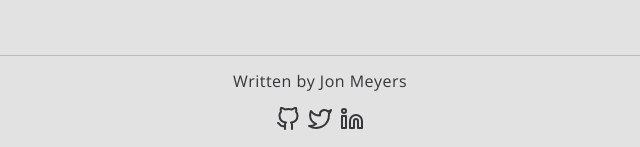
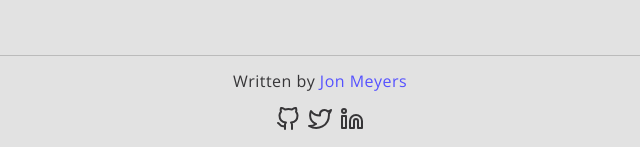
Before and after one commit to dijonmusters/monoglot, a Gatsby site: page / in a window 1280 px wide. Shown: the part 650-797 px from the top of the page, 320-960 px from the left. Built offline with nearby package versions, Linux system fonts and the light colour scheme; Gatsby itself is replaced by a stand-in of ours; some packages are replaced by stand-ins of ours.

Commit message:
update themes between dark and light

```diff
--- a/src/components/Footer.js
+++ b/src/components/Footer.js
@@ -20,10 +20,16 @@ const Icons = styled.div`
   }
 `
 
+const Name = styled.span`
+  color: ${({ theme }) => theme.highlightColor};
+`
+
 const Footer = () => {
   return (
     <StickyFooter>
-      <p>Written by Jon Meyers</p>
+      <p>
+        Written by <Name>Jon Meyers</Name>
+      </p>
       <Icons>
         <Link href="https://github.com/dijonmusters/" target="_blank">
           <GitHub />
--- a/src/pages/index.js
+++ b/src/pages/index.js
@@ -68,6 +68,7 @@ export const query = graphql`
     allMdx {
       edges {
         node {
+          id
           frontmatter {
             title
             date
--- a/src/styles/mdxStyles.js
+++ b/src/styles/mdxStyles.js
@@ -2,10 +2,11 @@ import React, { useContext } from 'react'
 import styled, { ThemeContext } from 'styled-components'
 import Highlight, { defaultProps } from 'prism-react-renderer'
 import nightOwl from 'prism-react-renderer/themes/nightOwl'
-import lightTheme from 'prism-react-renderer/themes/nightOwlLight'
+import lightTheme from 'prism-react-renderer/themes/github'
 import { copyToClipboard } from '../utils/copyToClipboard'
 
 const getTheme = theme => {
+  console.log(nightOwl)
   return theme.isDarkMode
     ? {
         ...nightOwl,
```
Also changed, not shown: src/templates/Article.js (+9 -1 lines).
